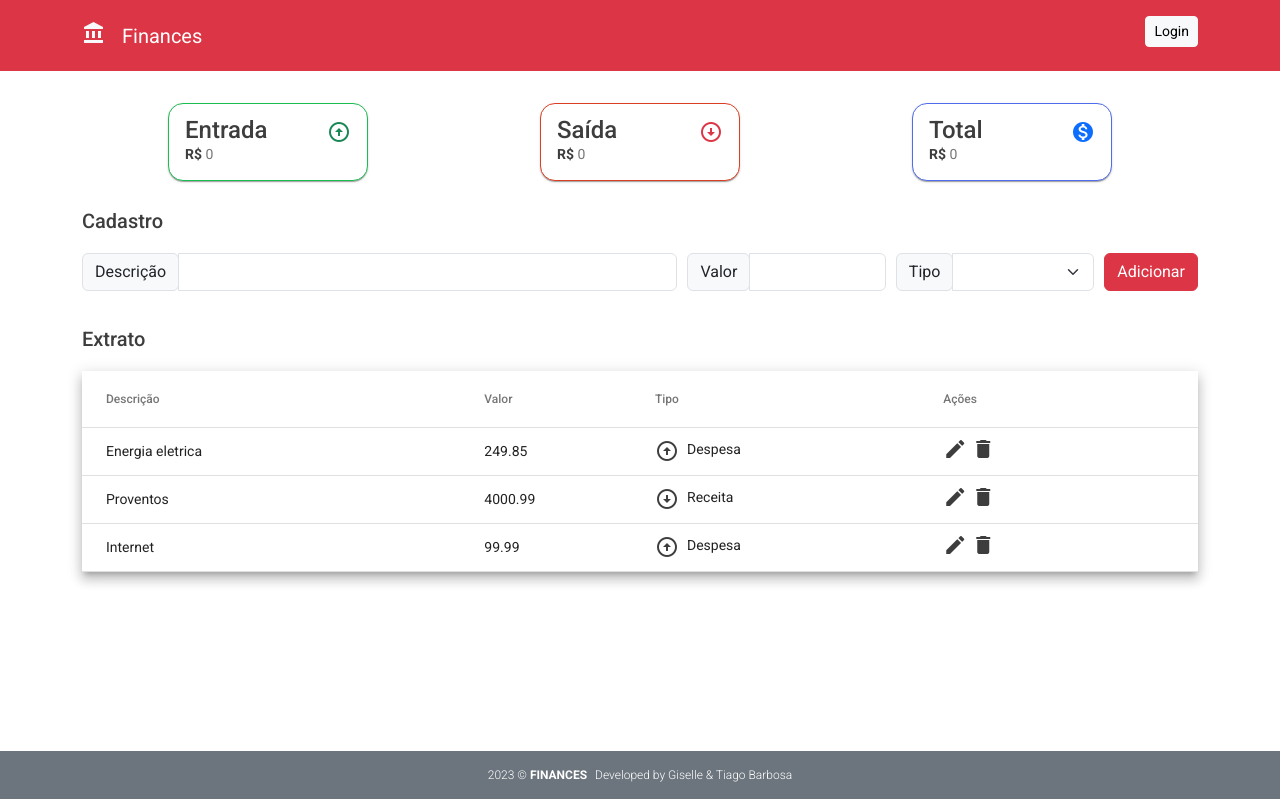
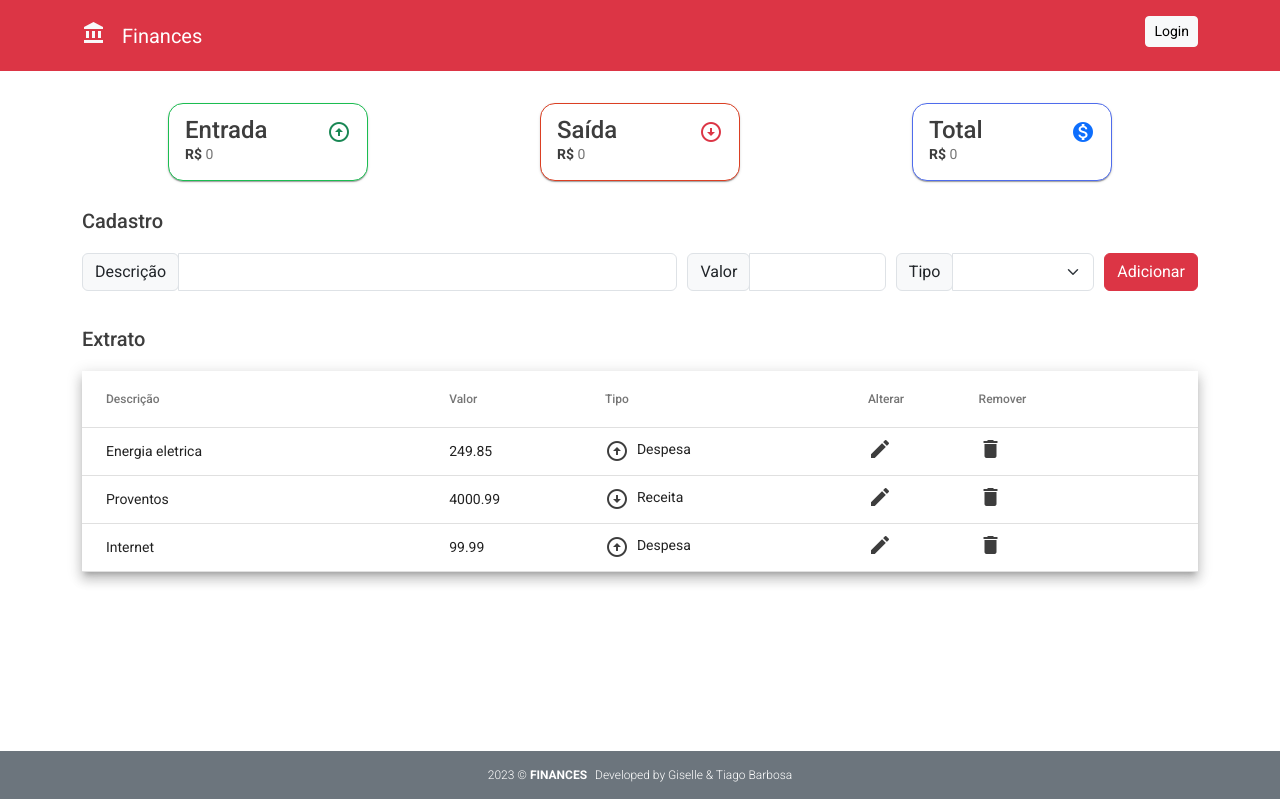
Before and after one commit to GiselleBarbosa/angular-app-finances, an Angular app: page /transaction in a window 1280 px wide. Built offline with nearby package versions, Linux system fonts and the light colour scheme; data requests are answered from the project's data file.

Commit message:
feature: add new column in table

```diff
--- a/src/app/shared/models/table-transaction.model.ts
+++ b/src/app/shared/models/table-transaction.model.ts
@@ -2,5 +2,6 @@ export interface TableItems {
   description: string;
   value: number;
   type: string;
-  actions?: []
+  update: string;
+  remove: string;
 }
--- a/src/app/transaction/transaction-table/transaction-table.component.html
+++ b/src/app/transaction/transaction-table/transaction-table.component.html
@@ -18,12 +18,19 @@
     >
   </ng-container>
 
-  <ng-container matColumnDef="actions">
-    <th mat-header-cell *matHeaderCellDef> Ações </th>
+  <ng-container matColumnDef="update">
+    <th mat-header-cell *matHeaderCellDef> Alterar </th>
     <td mat-cell *matCellDef="let items">
-      {{items.actions}}
-      <mat-icon class="me-1">edit</mat-icon>
-      <mat-icon>delete</mat-icon>
+      {{items.update}}
+      <mat-icon class="me-1" (click)="onEdit()">edit</mat-icon>
+    </td>
+  </ng-container>
+
+    <ng-container matColumnDef="remove">
+      <th mat-header-cell *matHeaderCellDef> Remover </th>
+    <td mat-cell *matCellDef="let items">
+      {{items.remove}}
+      <mat-icon (click)="onDelete()">delete</mat-icon>
     </td>
   </ng-container>
 
--- a/src/app/transaction/transaction-table/transaction-table.component.scss
+++ b/src/app/transaction/transaction-table/transaction-table.component.scss
@@ -1,3 +1,7 @@
 table {
   width: 100%;
 }
+
+.mat-icon{
+  cursor: pointer;
+}
--- a/src/app/transaction/transaction-table/transaction-table.component.ts
+++ b/src/app/transaction/transaction-table/transaction-table.component.ts
@@ -18,7 +18,7 @@ export class TransactionTableComponent implements OnInit {
 
   ITEMS_TABLE: TableItems[] = [];
 
-  displayedColumns: string[] = ['description', 'value', 'type', 'actions'];
+  displayedColumns: string[] = ['description', 'value', 'type', 'update', 'remove'];
 
   dataSource = this.ITEMS_TABLE;
 
@@ -45,5 +45,13 @@ export class TransactionTableComponent implements OnInit {
   ngOnInit(): void {
   }
 
+  onEdit() {
+    // alert("Clicou em UPDATE");
+  }
+
+  onDelete() {
+    // alert("Clicou em DELETE");
+  }
+
 
 }
```
Lines whose indentation alone changed are shown as unchanged.
